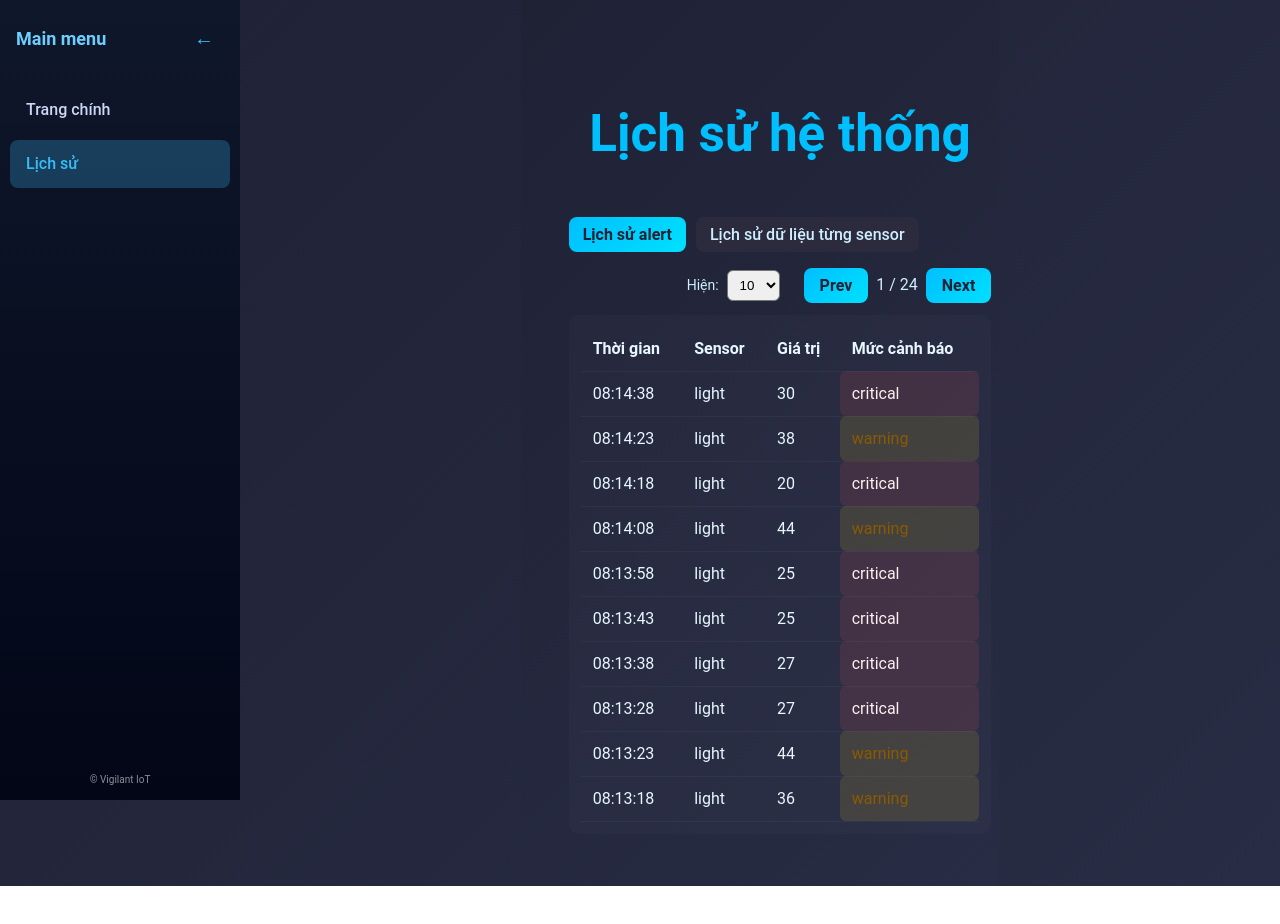
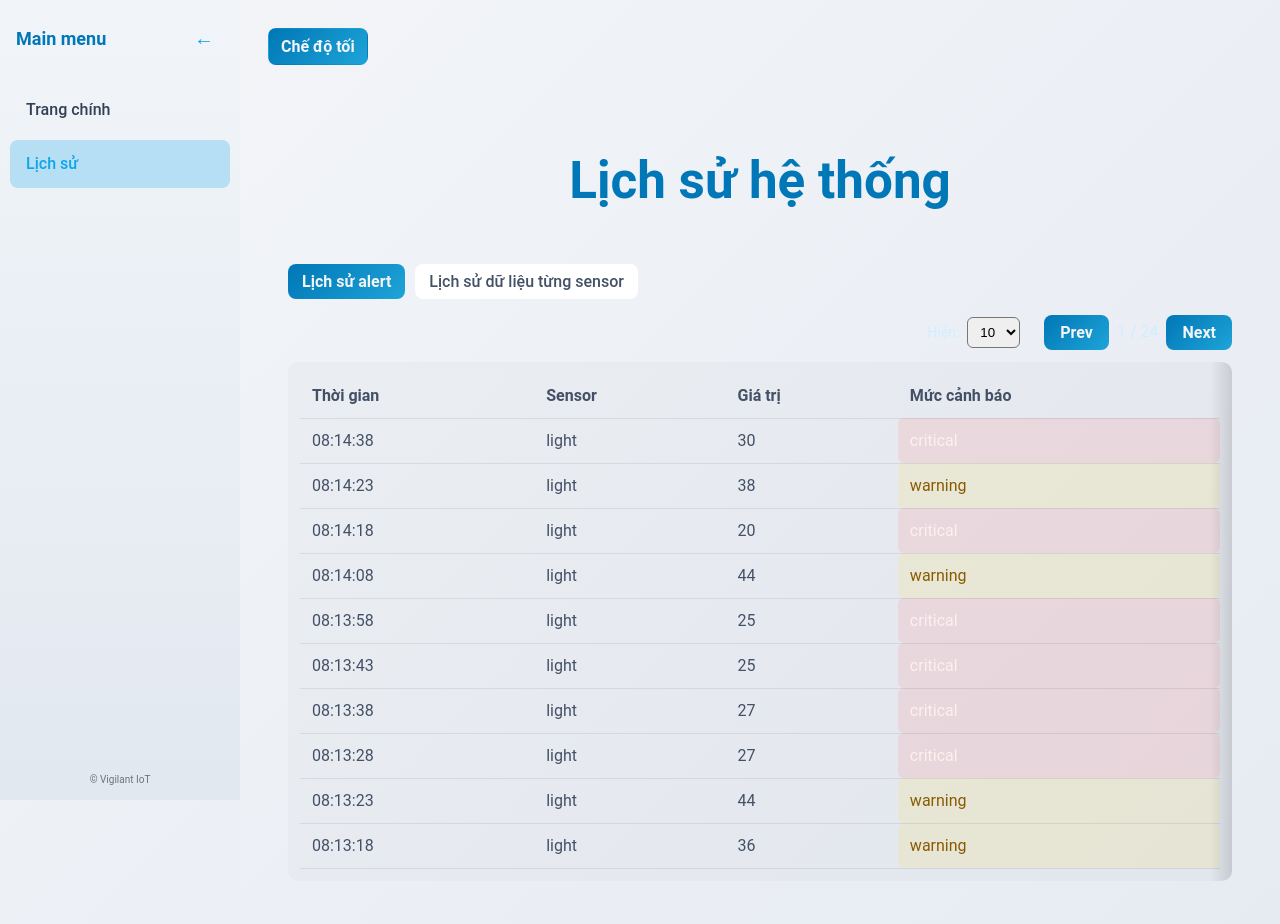
Before and after one commit to Uroraa/BTL_IT4409, a React app in the folder frontend/: page /history in a window 1280 px wide. Shown: the top 924 px of the page. Before the commit the page ends 886 px from the top, so only its background shows below. Built offline with nearby package versions, Linux system fonts and the light colour scheme; no server answers; the HTML template or start-up script is replaced by a standard one.

Commit message:
update reponsive + sáng tối

```diff
--- a/frontend/src/App.css
+++ b/frontend/src/App.css
@@ -1,18 +1,80 @@
 /* ===== Base ===== */
+html,
+body,
+#root {
+  width: 100%;
+  min-height: 100%;
+}
+
+:root {
+  color-scheme: dark;
+  --bg-1: #1f2235;
+  --bg-2: #282c44;
+  --text-1: #f0f0f0;
+  --text-2: #cfeeff;
+  --accent: #00bfff;
+  --accent-2: #00e0ff;
+  --card: #2b2b3d;
+  --panel: #2c2f42;
+  --panel-soft: rgba(255,255,255,0.04);
+  --panel-soft-2: rgba(255,255,255,0.05);
+  --table-bg: rgba(255,255,255,0.02);
+  --border: rgba(255,255,255,0.04);
+  --sidebar-bg-1: #0f172a;
+  --sidebar-bg-2: #020617;
+  --nav-text: #cbd5f5;
+  --nav-active: #38bdf8;
+  --nav-hover: rgba(56, 189, 248, 0.15);
+  --nav-active-bg: rgba(56, 189, 248, 0.25);
+  --shadow: rgba(0,0,0,0.4);
+  --danger: #ff4d4f;
+  --warning: #ffd426;
+  --table-shadow: rgba(0,0,0,0.25);
+}
+
+[data-theme="light"] {
+  color-scheme: light;
+  --bg-1: #f2f4f8;
+  --bg-2: #e6ebf2;
+  --text-1: #1f2430;
+  --text-2: #435066;
+  --accent: #0077b6;
+  --accent-2: #1ea4d8;
+  --card: #ffffff;
+  --panel: #f7f9fc;
+  --panel-soft: rgba(0,0,0,0.04);
+  --panel-soft-2: rgba(0,0,0,0.03);
+  --table-bg: rgba(0,0,0,0.02);
+  --border: rgba(0,0,0,0.08);
+  --sidebar-bg-1: #f1f5f9;
+  --sidebar-bg-2: #e2e8f0;
+  --nav-text: #334155;
+  --nav-active: #0ea5e9;
+  --nav-hover: rgba(14, 165, 233, 0.15);
+  --nav-active-bg: rgba(14, 165, 233, 0.25);
+  --shadow: rgba(0,0,0,0.18);
+  --danger: #e53e3e;
+  --warning: #f6c343;
+  --table-shadow: rgba(0,0,0,0.12);
+}
+
 body {
   margin: 0;
   font-family: 'Roboto', sans-serif;
-  background: linear-gradient(135deg, #1f2235, #282c44);
-  color: #f0f0f0;
+  background: linear-gradient(135deg, var(--bg-1), var(--bg-2));
+  color: var(--text-1);
+}
 
-  display: flex;
-  justify-content: center;
+*,
+*::before,
+*::after {
+  box-sizing: border-box;
 }
 
 h1 {
   text-align: center;
   padding: 20px 0;
-  color: #00bfff;
+  color: var(--accent);
 }
 
 /* ===== App container ===== */
@@ -29,7 +91,7 @@ h1 {
 }
 
 .alert-box {
-  background: #ff4d4f;
+  background: var(--danger);
   color: white;
   padding: 12px 16px;
   border-radius: 8px;
@@ -48,9 +110,9 @@ h1 {
 
 .sensor-card {
   flex: 1 1 0;
-  background-color: #2b2b3d;
+  background-color: var(--card);
   border-radius: 12px;
-  box-shadow: 0 4px 8px rgba(0,0,0,0.3);
+  box-shadow: 0 4px 8px var(--shadow);
   padding: 18px 12px;
   text-align: center;
 }
@@ -58,7 +120,7 @@ h1 {
 .sensor-card h3 {
   margin: 0 0 6px;
   font-size: 0.95em;
-  color: #00ffff;
+  color: var(--accent);
   opacity: 0.85;
 }
 
@@ -73,9 +135,9 @@ h1 {
   max-width: 720px;
   margin: 0 auto 20px;
   padding: 16px 18px;
-  background: rgba(255,255,255,0.04);
+  background: var(--panel-soft);
   border-radius: 12px;
-  box-shadow: 0 6px 14px rgba(0,0,0,0.36);
+  box-shadow: 0 6px 14px var(--shadow);
 }
 
 /* ===== Controls layout ===== */
@@ -107,6 +169,7 @@ h1 {
   display: flex;
   align-items: center;
   gap: 12px;
+  flex-wrap: wrap;
 }
 
 .filter-export select {
@@ -119,8 +182,8 @@ h1 {
   border-radius: 8px;
   border: none;
   cursor: pointer;
-  background: linear-gradient(135deg, #00bfff, #00e0ff);
-  color: #1f2235;
+  background: linear-gradient(135deg, var(--accent), var(--accent-2));
+  color: var(--bg-1);
   font-weight: 600;
 }
 
@@ -128,16 +191,16 @@ h1 {
 .sensor-chart {
   max-width: 720px;
   height: 320px;
-  background: #2c2f42;
+  background: var(--panel);
   margin: 30px auto;
   border-radius: 12px;
   padding: 20px;
-  box-shadow: 0 6px 14px rgba(0,0,0,0.4);
+  box-shadow: 0 6px 14px var(--shadow);
 }
 
 .sensor-chart h3 {
   text-align: center;
-  color: #00bfff;
+  color: var(--accent);
   margin-bottom: 15px;
 }
 
@@ -146,7 +209,7 @@ h1 {
   max-width: 720px;
   margin: 20px auto;
   padding: 16px;
-  background: rgba(255,255,255,0.05);
+  background: var(--panel-soft-2);
   border-radius: 8px;
 }
 
@@ -158,12 +221,12 @@ h1 {
 }
 
 .sensor-value.warning {
-  background: #ffd426;
+  background: var(--warning);
   color: #2b2b2b;
 }
 
 .sensor-value.critical {
-  background: #ff4d4f;
+  background: var(--danger);
   color: #ffffff;
 }
 
@@ -204,6 +267,7 @@ h1 {
 .layout {
   display: flex;
   min-height: 100vh;
+  width: 100%;
 }
 
 /* Sidebar */
@@ -213,8 +277,8 @@ h1 {
   left: 0;
   height: 100vh;
   width: 240px;
-  background: linear-gradient(180deg, #0f172a, #020617);
-  color: #e5e7eb;
+  background: linear-gradient(180deg, var(--sidebar-bg-1), var(--sidebar-bg-2));
+  color: var(--text-1);
   display: flex;
   flex-direction: column;
   transition: width 0.25s ease;
@@ -236,13 +300,13 @@ h1 {
 .brand {
   font-size: 18px;
   font-weight: 600;
-  color: #6ecfff;
+  color: var(--accent);
 }
 
 .toggle-btn {
   background: none;
   border: none;
-  color: #38bdf8;
+  color: var(--nav-active);
   font-size: 20px;
   font-weight: 900;
   cursor: pointer;
@@ -260,18 +324,18 @@ h1 {
   padding: 12px 16px;
   margin-bottom: 6px;
   border-radius: 8px;
-  color: #cbd5f5;
+  color: var(--nav-text);
   text-decoration: none;
   transition: background 0.2s;
 }
 
 .nav-item:hover {
-  background: rgba(56, 189, 248, 0.15);
+  background: var(--nav-hover);
 }
 
 .nav-item.active {
-  background: rgba(56, 189, 248, 0.25);
-  color: #38bdf8;
+  background: var(--nav-active-bg);
+  color: var(--nav-active);
 }
 
 .sidebar.collapsed .nav-text {
@@ -305,11 +369,41 @@ h1 {
 /* main content */
 .main-content {
   flex: 1;
+  width: 100%;
   padding: 28px;
-  background: linear-gradient(135deg, #1f2235, #282c44);
-  color: #f0f0f0;
+  background: linear-gradient(135deg, var(--bg-1), var(--bg-2));
+  color: var(--text-1);
   margin-left: 240px;
   transition: margin-left 0.25s ease;
+  min-width: 0;
+}
+
+.top-bar {
+  display: flex;
+  justify-content: space-between;
+  align-items: center;
+  margin-bottom: 10px;
+}
+
+.menu-toggle {
+  padding: 8px 12px;
+  border-radius: 8px;
+  border: 1px solid transparent;
+  cursor: pointer;
+  background: var(--panel);
+  color: var(--text-1);
+  font-size: 18px;
+  display: none;
+}
+
+.theme-toggle {
+  padding: 8px 12px;
+  border-radius: 8px;
+  border: 1px solid transparent;
+  cursor: pointer;
+  background: linear-gradient(135deg, var(--accent), var(--accent-2));
+  color: var(--bg-1);
+  font-weight: 600;
 }
 
 .sidebar.collapsed ~ .main-content {
@@ -322,41 +416,55 @@ h1 {
   display: flex;
   gap: 10px;
   margin-bottom: 16px;
+  flex-wrap: wrap;
 }
 
 .history-tabs .tab {
   padding: 8px 14px;
-  background: #2b2b3d;
+  background: var(--card);
   border-radius: 8px;
   border: none;
-  color: #cfeeff;
+  color: var(--text-2);
   cursor: pointer;
 }
 
 .history-tabs .tab.active {
-  background: linear-gradient(135deg, #00bfff, #00e0ff);
-  color: #1f2235;
+  background: linear-gradient(135deg, var(--accent), var(--accent-2));
+  color: var(--bg-1);
   font-weight: 600;
 }
 
 /* table */
 .table-wrap {
   margin-top: 12px;
-  background: rgba(255,255,255,0.02);
+  background: var(--table-bg);
   padding: 12px;
   border-radius: 10px;
+  overflow-x: auto;
+  position: relative;
+}
+
+.table-wrap::after {
+  content: "";
+  position: absolute;
+  top: 0;
+  right: 0;
+  width: 22px;
+  height: 100%;
+  background: linear-gradient(90deg, rgba(0,0,0,0), var(--table-shadow));
+  pointer-events: none;
 }
 
 .history-table {
   width: 100%;
   border-collapse: collapse;
-  color: #e6f7ff;
+  color: var(--text-2);
 }
 
 .history-table th,
 .history-table td {
   padding: 10px 12px;
-  border-bottom: 1px solid rgba(255,255,255,0.04);
+  border-bottom: 1px solid var(--border);
   text-align: left;
 }
 
@@ -377,10 +485,112 @@ h1 {
 /* responsive: collapse sidebar on small screens */
 @media (max-width: 840px) {
   .sidebar {
+    display: block;
+    transform: translateX(-100%);
+    transition: transform 0.25s ease;
+  }
+  .toggle-btn {
     display: none;
   }
   .main-content {
     margin-left: 0;
     padding: 18px;
   }
+  .app-container {
+    max-width: 100%;
+    padding: 18px 14px;
+  }
+  .sidebar.mobile-open {
+    transform: translateX(0);
+  }
+  .menu-toggle {
+    display: inline-flex;
+    align-items: center;
+    justify-content: center;
+  }
 }
+
+.sidebar-backdrop {
+  position: fixed;
+  inset: 0;
+  background: rgba(0,0,0,0.45);
+  z-index: 90;
+}
+
+@media (max-width: 640px) {
+  .sensor-chart {
+    height: 240px;
+    padding: 14px;
+  }
+
+  .history-tabs .tab {
+    padding: 6px 10px;
+    font-size: 0.9em;
+  }
+
+  .filter-export {
+    justify-content: flex-start;
+  }
+
+  .controls-flex {
+    gap: 12px;
+  }
+
+  .table-wrap {
+    padding: 8px;
+  }
+
+  .table-wrap::after {
+    display: none;
+  }
+
+  .history-table thead {
+    display: none;
+  }
+
+  .history-table,
+  .history-table tbody,
+  .history-table tr,
+  .history-table td {
+    display: block;
+    width: 100%;
+  }
+
+  .history-table tr {
+    background: var(--card);
+    border-radius: 10px;
+    padding: 10px 12px;
+    margin-bottom: 10px;
+    box-shadow: 0 4px 10px var(--shadow);
+  }
+
+  .history-table td {
+    display: flex;
+    justify-content: space-between;
+    gap: 12px;
+    border-bottom: 1px solid var(--border);
+    padding: 6px 0;
+    font-size: 0.9em;
+  }
+
+  .history-table td:last-child {
+    border-bottom: none;
+  }
+
+  .history-table td::before {
+    content: attr(data-label);
+    color: var(--text-2);
+    font-size: 0.85em;
+    opacity: 0.9;
+  }
+
+  .history-table td.empty-cell {
+    display: block;
+    text-align: center;
+    border-bottom: none;
+  }
+
+  .history-table td.empty-cell::before {
+    content: "";
+  }
+}
--- a/frontend/src/App.jsx
+++ b/frontend/src/App.jsx
@@ -1,4 +1,4 @@
-import React from 'react';
+import React, { useEffect, useState } from 'react';
 import { Routes, Route } from 'react-router-dom';
 import Sidebar from './components/Sidebar';
 import Dashboard from './pages/Dashboard';
@@ -6,10 +6,63 @@ import History from './pages/History';
 import './App.css';
 
 function App() {
+  const getInitialTheme = () => {
+    try {
+      const stored = localStorage.getItem('theme');
+      if (stored === 'light' || stored === 'dark') return stored;
+      if (window.matchMedia && window.matchMedia('(prefers-color-scheme: light)').matches) {
+        return 'light';
+      }
+    } catch {
+      // ignore storage/theme errors
+    }
+    return 'dark';
+  };
+
+  const [theme, setTheme] = useState(getInitialTheme);
+  const [mobileOpen, setMobileOpen] = useState(false);
+
+  useEffect(() => {
+    document.documentElement.setAttribute('data-theme', theme);
+    try {
+      localStorage.setItem('theme', theme);
+    } catch {
+      // ignore storage errors
+    }
+  }, [theme]);
+
   return (
     <div className="layout">
-      <Sidebar />
+      <Sidebar
+        mobileOpen={mobileOpen}
+        onMobileClose={() => setMobileOpen(false)}
+      />
+      {mobileOpen && (
+        <div
+          className="sidebar-backdrop"
+          onClick={() => setMobileOpen(false)}
+          aria-hidden="true"
+        />
+      )}
       <main className="main-content">
+        <div className="top-bar">
+          <button
+            className="menu-toggle"
+            type="button"
+            onClick={() => setMobileOpen(true)}
+            aria-label="Open menu"
+          >
+            ☰
+          </button>
+          <button
+            className="theme-toggle"
+            type="button"
+            onClick={() => setTheme(prev => (prev === 'dark' ? 'light' : 'dark'))}
+            aria-label="Toggle theme"
+          >
+            {theme === 'dark' ? 'Chế độ sáng' : 'Chế độ tối'}
+          </button>
+        </div>
         <Routes>
           <Route path="/" element={<Dashboard />} />
           <Route path="/history" element={<History />} />
--- a/frontend/src/components/AlertHistoryTable.jsx
+++ b/frontend/src/components/AlertHistoryTable.jsx
@@ -65,14 +65,14 @@ export default function AlertHistoryTable() {
           </thead>
           <tbody>
             {visible.length === 0 && (
-              <tr><td colSpan="4">Không có alert</td></tr>
+              <tr><td colSpan="4" className="empty-cell">Không có alert</td></tr>
             )}
             {visible.map((a, i) => (
               <tr key={i}>
-                <td>{a.time}</td>
-                <td>{a.sensor}</td>
-                <td>{a.value}</td>
-                <td className={`level level-${a.level}`}>{a.level}</td>
+                <td data-label="Thời gian">{a.time}</td>
+                <td data-label="Sensor">{a.sensor}</td>
+                <td data-label="Giá trị">{a.value}</td>
+                <td data-label="Mức cảnh báo" className={`level level-${a.level}`}>{a.level}</td>
               </tr>
             ))}
           </tbody>
--- a/frontend/src/components/SensorHistoryTable.jsx
+++ b/frontend/src/components/SensorHistoryTable.jsx
@@ -78,9 +78,9 @@ export default function SensorHistoryTable() {
               const show = computed && computed !== 'normal';
               return (
                 <tr key={i}>
-                  <td>{r.time}</td>
-                  <td>{r.value}</td>
-                  <td className={show ? `level level-${computed}` : ''}>{show ? computed : ''}</td>
+                  <td data-label="Thời gian">{r.time}</td>
+                  <td data-label="Giá trị">{r.value}</td>
+                  <td data-label="Mức cảnh báo" className={show ? `level level-${computed}` : ''}>{show ? computed : ''}</td>
                 </tr>
               );
             })}
--- a/frontend/src/components/Sidebar.jsx
+++ b/frontend/src/components/Sidebar.jsx
@@ -3,11 +3,15 @@ import React, { useState } from 'react';
 import { NavLink } from 'react-router-dom';
 import '../App.css';
 
-export default function Sidebar() {
+export default function Sidebar({ mobileOpen = false, onMobileClose }) {
   const [collapsed, setCollapsed] = useState(false);
 
+  const handleNavClick = () => {
+    if (onMobileClose) onMobileClose();
+  };
+
   return (
-    <aside className={`sidebar ${collapsed ? 'collapsed' : ''}`}>
+    <aside className={`sidebar ${mobileOpen ? 'mobile-open' : ''} ${!mobileOpen && collapsed ? 'collapsed' : ''}`}>
       {/* Header */}
       <div className="sidebar-header">
         {!collapsed && <div className="brand">Main menu</div>}
@@ -32,6 +36,7 @@ export default function Sidebar() {
           aria-disabled={collapsed}
           onClick={(e) => {
             if (collapsed) e.preventDefault();
+            handleNavClick();
           }}
         >
           <span className="nav-text">Trang chính</span>
@@ -46,6 +51,7 @@ export default function Sidebar() {
           aria-disabled={collapsed}
           onClick={(e) => {
             if (collapsed) e.preventDefault();
+            handleNavClick();
           }}
         >
           <span className="nav-text">Lịch sử</span>
```
